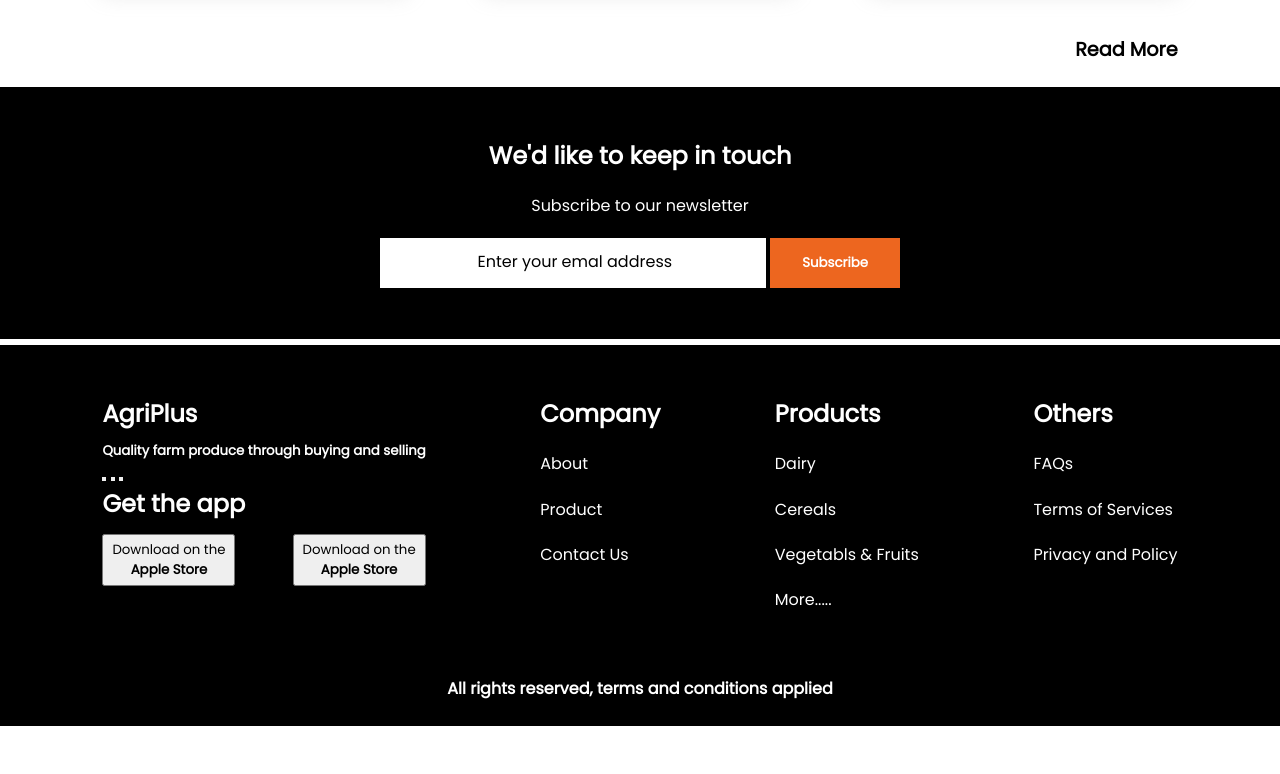
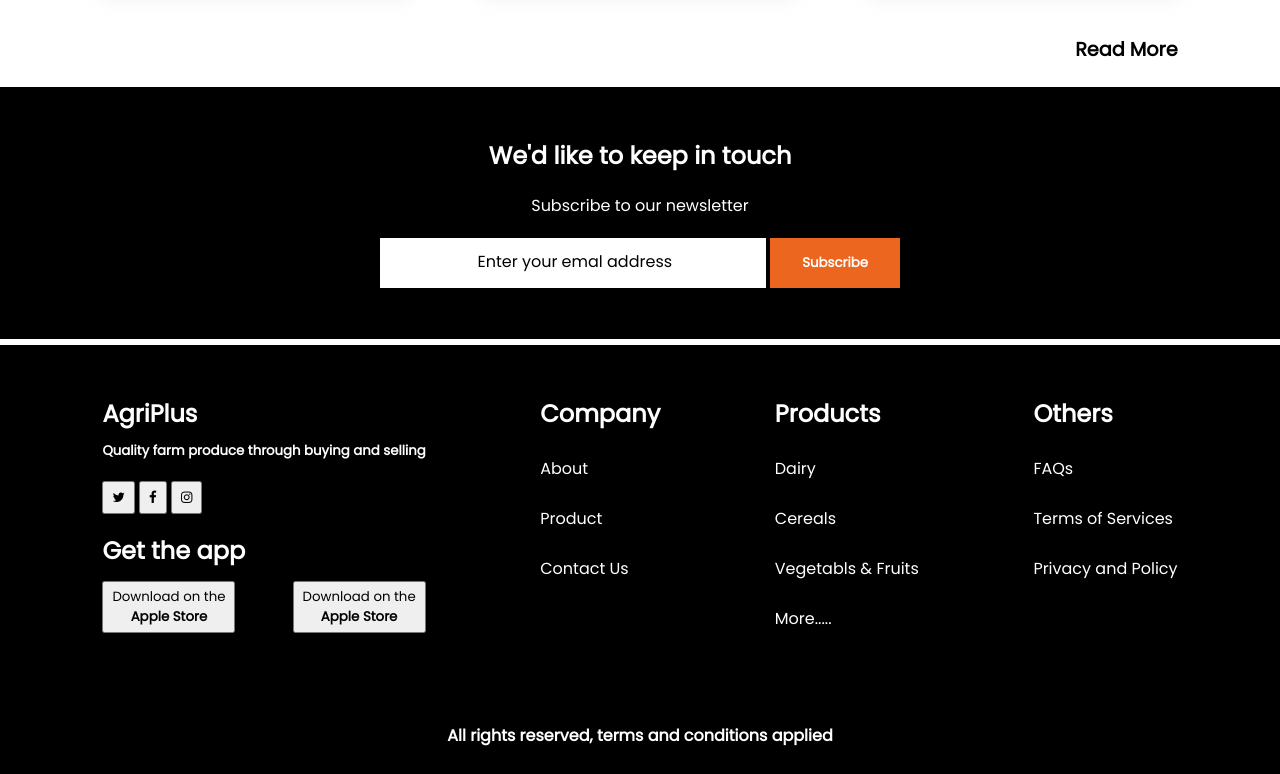
Before and after one commit to Andrew-Ochieng/Agriplus, a plain HTML site: page index.html in a window 1280 px wide. Shown: the part 3221-3995 px from the top of the page. Before the commit the page ends 3947 px from the top, so only its background shows below. Drawn offline with Linux system fonts and the light colour scheme.

Commit message:
add social links

```diff
--- a/assets/css/style.css
+++ b/assets/css/style.css
@@ -319,8 +319,6 @@ nav {
 
 }
 
-
-
 .flex-footer {
     display: flex;
     flex-direction: row;
@@ -329,6 +327,15 @@ nav {
     /* display: grid; */
     /* grid-template-columns: repeat(4, minmax(0, 1fr)); */
     /* gap: 3.2rem; */
+}
+
+.social-links {
+    padding: 6% 0;
+}
+
+.social-links i {
+    padding: 8px 8px;
+    border-radius: 100%;
 }
 
 .card-title {
--- a/index.html
+++ b/index.html
@@ -249,15 +249,15 @@
                             <h1>AgriPlus</h1>
                             <h5>Quality farm produce through buying and selling</h5>
                         </div>
-                        <div>
+                        <div class="social-links">
                             <button>
-                                <i></i>
+                                <i class="fa fa-twitter" aria-hidden="true"></i>
                             </button>
                             <button>
-                                <i></i>
+                                <i class="fa fa-facebook" aria-hidden="true"></i>
                             </button>
                             <button>
-                                <i></i>
+                                <i class="fa fa-instagram" aria-hidden="true"></i>
                             </button>
                         </div>
                         <h2>Get the app</h2>
```
